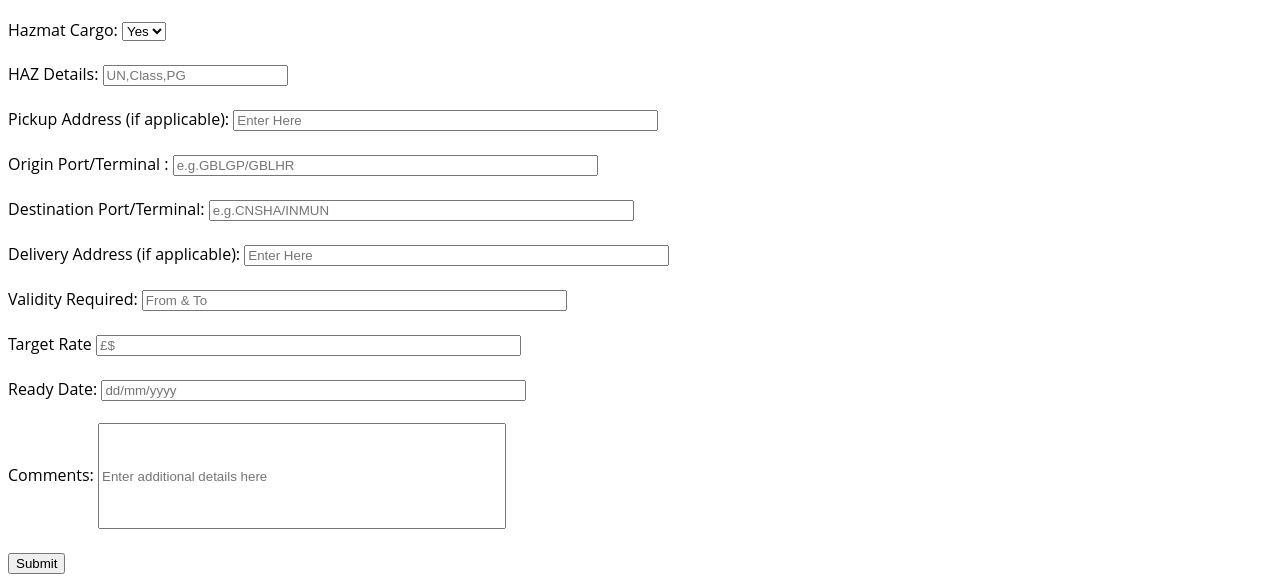
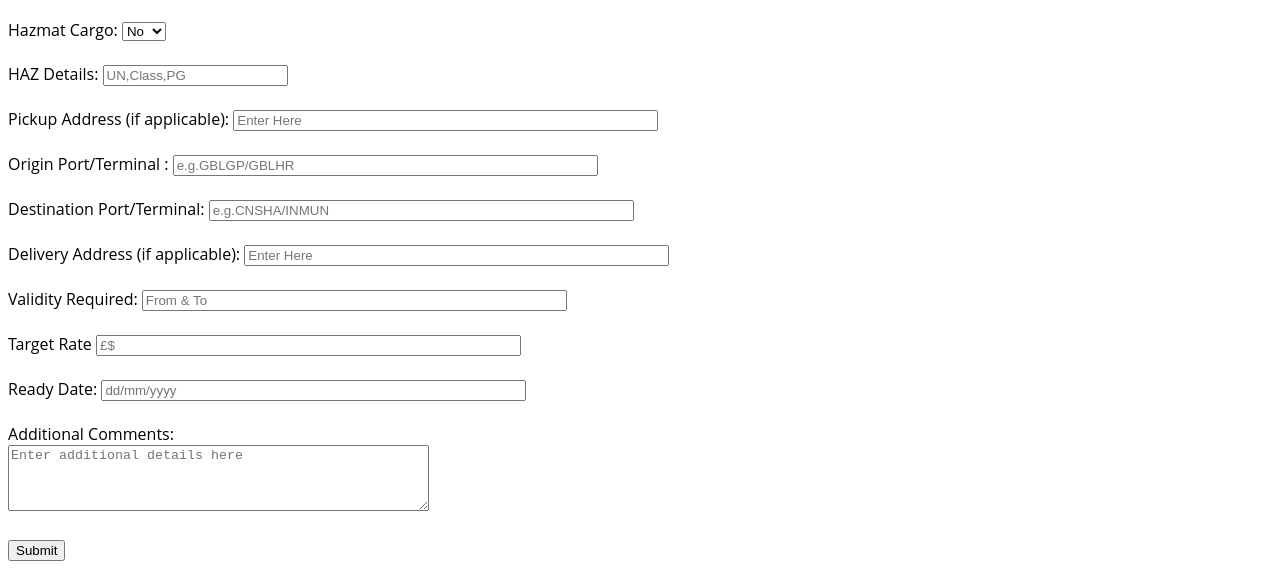
Before and after one commit to nahidabdullah/NewQuoteRequestForm, a plain HTML site: page index.html in a window 1280 px wide. Shown: the part 413-995 px from the top of the page. Drawn offline with Linux system fonts and the light colour scheme.

Commit message:
Update index.html

```diff
--- a/index.html
+++ b/index.html
@@ -74,8 +74,8 @@
 
   <label for="Hazmat">Hazmat Cargo:</label>
 <select>
+<option value="">No</option>
 <option value="">Yes</option>
-<option value="">No</option>
 </select><br><br>
 <label for="Haz Spec">HAZ Details:<label>
   <input type="text" id="Haz Spec" name="Haz Spec" placeholder="UN,Class,PG"><br><br>
@@ -102,11 +102,13 @@
   <label for="Ready Date">Ready Date:<label>
   <input size="50" type="text box" id="Ready Date" name="Ready Date" placeholder="dd/mm/yyyy"><br><br>
 
-  <label for="Comments">Comments:<label>
-  <input size="500" type="textarea" class="resizedTextbox" id="Comments" name="Comments" placeholder="Enter additional details here"><br><br>
+  <label for="Comments">Additional Comments:</label>
+<br>
+  <textarea id="textbox" name="textbox" rows="4" cols="50" placeholder="Enter additional details here">
+</textarea><br><br>
 
   <input type="submit" value="Submit">
+
 </form>
-
 </body>
 </html>
```
